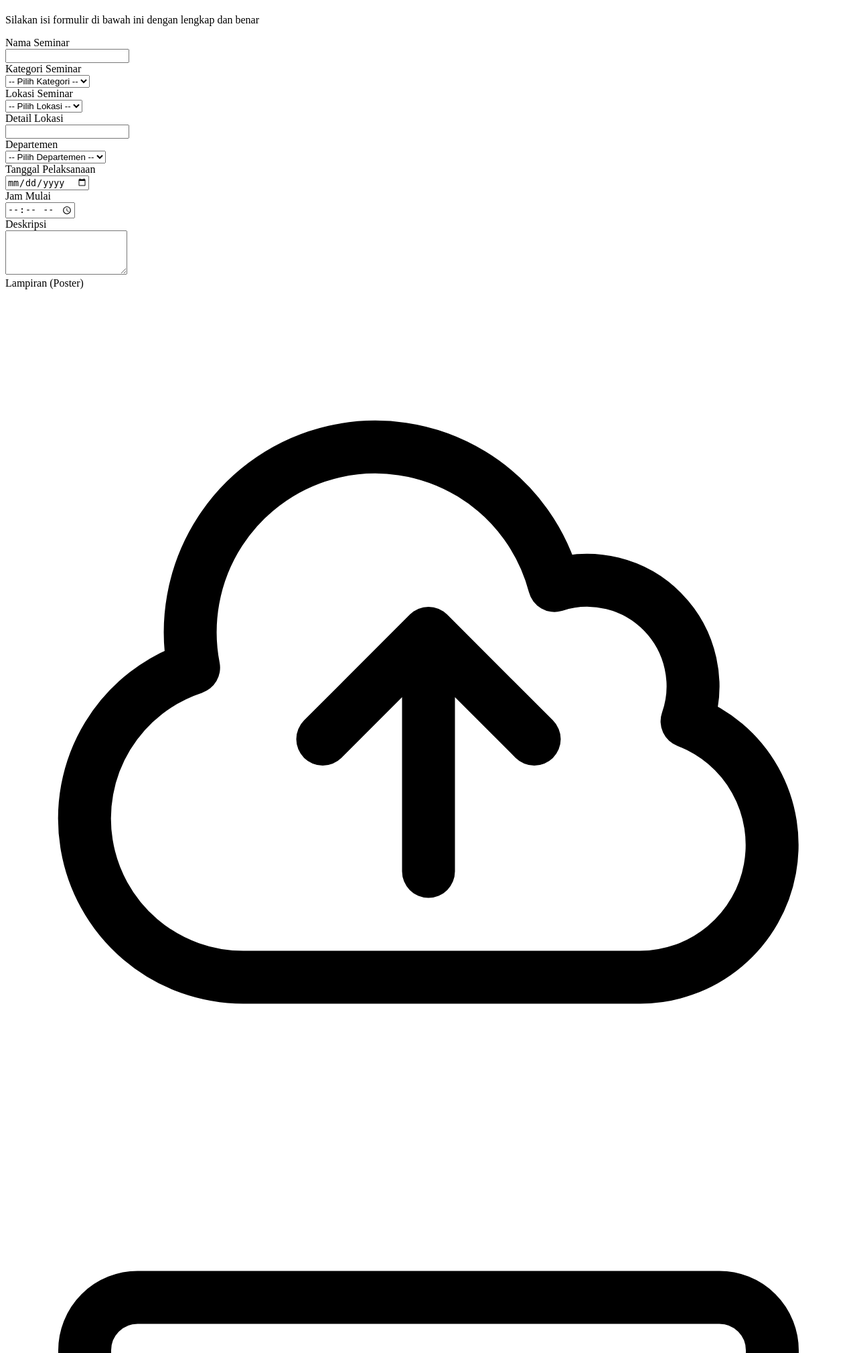
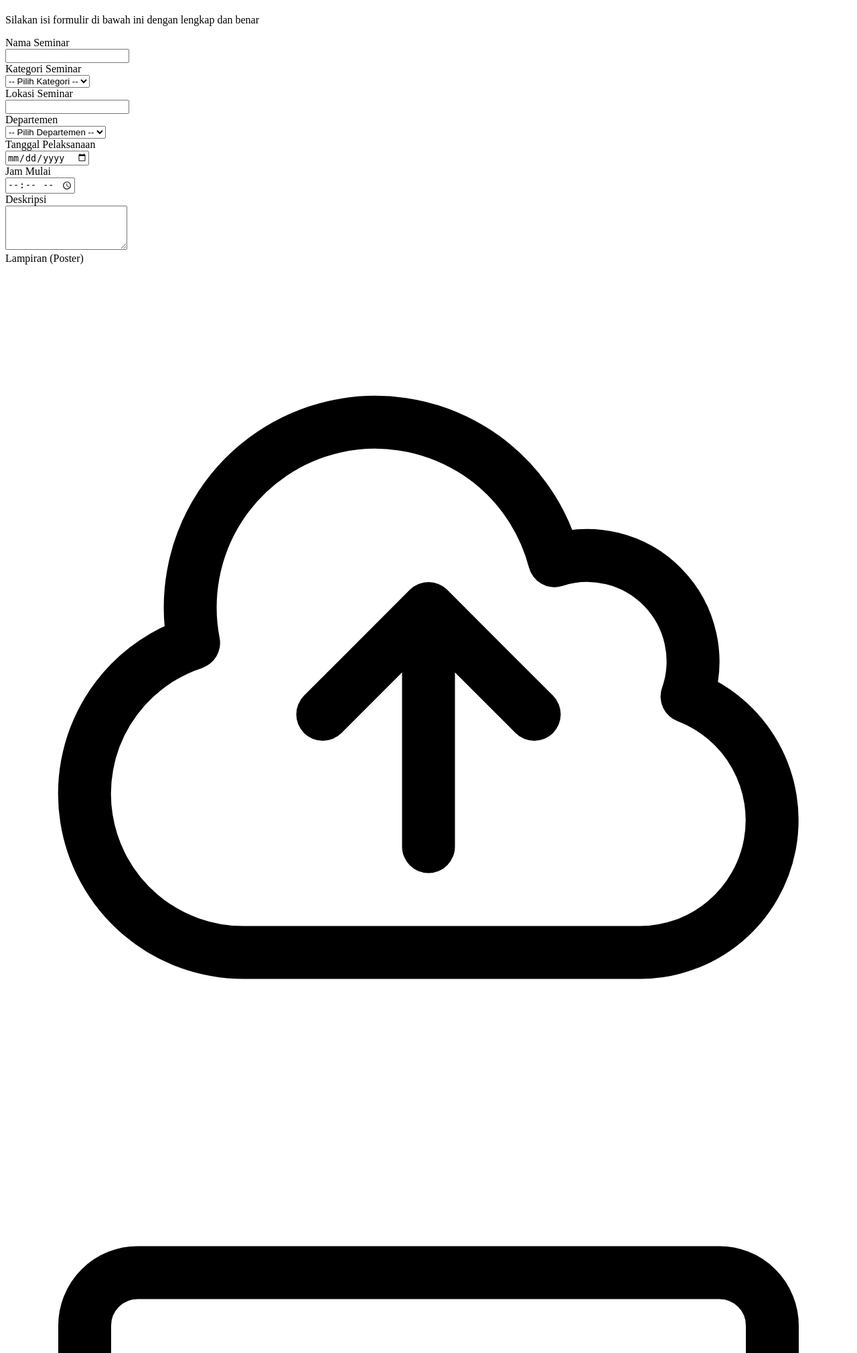
Before and after one commit to Anjaszz/seminar-ku, a CodeIgniter app: the page made by application/views/seminar/seminar_form.php in a window 1280 px wide. Shown: the top 2020 px of the page at 67% size. Run offline with CodeIgniter, Linux system fonts and the light colour scheme; data that the repository does not hold is empty; some libraries are stand-ins or nearby versions.

Commit message:
update lokasi belum jadi

```diff
--- a/application/views/seminar/seminar_form.php
+++ b/application/views/seminar/seminar_form.php
@@ -4,7 +4,6 @@
     <meta charset="UTF-8">
     <meta name="viewport" content="width=device-width, initial-scale=1.0">
     <title><?= $title; ?></title>
-    <!-- Add SweetAlert2 -->
     <script src="https://cdn.jsdelivr.net/npm/sweetalert2@11"></script>
 </head>
 <body class="bg-gray-50">
@@ -26,13 +25,11 @@
     <?php endif; ?>
 
     <div class="max-w-3xl mx-auto px-4 py-8">
-        <!-- Header Section -->
         <div class="mb-8">
             <h1 class="text-2xl font-bold text-gray-900 text-center"><?= $title; ?></h1>
             <p class="mt-2 text-center text-gray-600">Silakan isi formulir di bawah ini dengan lengkap dan benar</p>
         </div>
 
-        <!-- Form Card -->
         <div class="bg-white shadow rounded-lg p-6">
             <form action="<?= isset($seminar['id_seminar']) ? base_url('seminar/updateaction') : base_url('seminar/addaction'); ?>" method="post" enctype="multipart/form-data" class="space-y-6">
 
@@ -79,32 +76,19 @@
 
                 <!-- Lokasi Seminar -->
                 <div>
-                    <label for="id_lokasi" class="block text-sm font-medium text-gray-700">Lokasi Seminar</label>
-                    <div class="mt-1">
-                        <select name="id_lokasi" id="id_lokasi"
+                    <label for="lokasi" class="block text-sm font-medium text-gray-700">Lokasi Seminar</label>
+                    <div class="mt-1 relative">
+                        <input type="text" name="lokasi" id="lokasi"
+                               value="<?= isset($seminar['lokasi']) ? $seminar['lokasi'] : set_value('lokasi'); ?>"
                                class="px-4 py-2 block w-full border-2 rounded-md border-gray-300 shadow-sm focus:ring-blue-500 focus:border-blue-500 sm:text-sm"
-                                required>
-                            <option value="">-- Pilih Lokasi --</option>
-                            <?php foreach ($lokasi_seminar as $lokasi): ?>
-                                <option value="<?= $lokasi['id_lokasi']; ?>"
-                                        <?= (isset($seminar['id_lokasi']) && $seminar['id_lokasi'] == $lokasi['id_lokasi']) || set_value('id_lokasi') == $lokasi['id_lokasi'] ? 'selected' : ''; ?>>
-                                    <?= $lokasi['nama_provinsi']; ?>
-                                </option>
-                            <?php endforeach; ?>
-                        </select>
+                               required autocomplete="off">
+                        <div id="suggestions" class="absolute z-10 bg-white border border-gray-300 w-full mt-1 hidden"></div>
                     </div>
                 </div>
 
-                <!-- Detail Lokasi -->
-                <div>
-                    <label for="lokasi" class="block text-sm font-medium text-gray-700">Detail Lokasi</label>
-                    <div class="mt-1">
-                        <input type="text" name="lokasi" id="lokasi"
-                               value="<?= isset($seminar['lokasi']) ? $seminar['lokasi'] : set_value('lokasi'); ?>"
-                               class="px-4 py-2 block w-full border-2 rounded-md border-gray-300 shadow-sm focus:ring-blue-500 focus:border-blue-500 sm:text-sm"
-                               required>
-                    </div>
-                </div>
+                <!-- Hidden Fields for Latitude and Longitude -->
+                <input type="hidden" name="latitude" id="latitude">
+                <input type="hidden" name="longitude" id="longitude">
 
                 <!-- Departemen -->
                 <div>
@@ -160,40 +144,27 @@
                 </div>
 
                 <!-- Lampiran -->
-<!-- Lampiran -->
                 <div>
-    <label for="lampiran" class="block text-sm font-medium text-gray-700 mb-2">
-        Lampiran (Poster)
-    </label>
+                    <label for="lampiran" class="block text-sm font-medium text-gray-700 mb-2">Lampiran (Poster)</label>
                     <div class="mt-1 relative border-2 border-dashed border-gray-300 rounded-lg p-6 hover:bg-gray-50 hover:border-blue-400 transition-all">
                         <div class="flex flex-col items-center">
-            <!-- Icon Upload Cloud dari Heroicons -->
                             <svg xmlns="http://www.w3.org/2000/svg" fill="none" viewBox="0 0 24 24" stroke-width="1.5" stroke="currentColor" class="w-16 h-16 text-blue-500 mb-3">
                                 <path stroke-linecap="round" stroke-linejoin="round" d="M12 16.5V9.75m0 0l3 3m-3-3l-3 3M6.75 19.5a4.5 4.5 0 01-1.41-8.775 5.25 5.25 0 0110.233-2.33 3 3 0 013.758 3.848A3.752 3.752 0 0118 19.5H6.75z" />
                             </svg>
-
-            <!-- Icon Image -->
                             <div class="flex items-center gap-2 text-blue-600 mb-2">
                                 <svg xmlns="http://www.w3.org/2000/svg" fill="none" viewBox="0 0 24 24" stroke-width="1.5" stroke="currentColor" class="w-4 h-4">
                                     <path stroke-linecap="round" stroke-linejoin="round" d="M2.25 15.75l5.159-5.159a2.25 2.25 0 013.182 0l5.159 5.159m-1.5-1.5l1.409-1.409a2.25 2.25 0 013.182 0l2.909 2.909m-18 3.75h16.5a1.5 1.5 0 001.5-1.5V6a1.5 1.5 0 00-1.5-1.5H3.75A1.5 1.5 0 002.25 6v12a1.5 1.5 0 001.5 1.5zm10.5-11.25h.008v.008h-.008V8.25zm.375 0a.375.375 0 11-.75 0 .375.375 0 01.75 0z" />
                                 </svg>
-                <span class="text-sm">Image files only</span>
+                                <span class="text-sm">Hanya file gambar</span>
                             </div>
-
-            <p class="text-sm text-gray-600 mb-1">Drag and drop your file here or</p>
-            <label for="lampiran" class="cursor-pointer text-blue-600 font-medium hover:underline">
-                browse to upload
-            </label>
-            <input type="file" name="lampiran" id="lampiran" accept="image/*"
-                class="hidden"
-                onchange="previewImage(this)"
-                <?= !isset($seminar['id_seminar']) ? 'required' : ''; ?>>
+                            <p class="text-sm text-gray-600 mb-1">Seret dan lepas file Anda di sini atau</p>
+                            <label for="lampiran" class="cursor-pointer text-blue-600 font-medium hover:underline">telusuri untuk mengunggah</label>
+                            <input type="file" name="lampiran" id="lampiran" accept="image/*" class="hidden" onchange="previewImage(this)" <?= !isset($seminar['id_seminar']) ? 'required' : ''; ?>>
                         </div>
                     </div>
 
-    <!-- Preview untuk file yang baru diupload -->
                     <div id="imagePreview" class="mt-3 hidden">
-        <p class="text-sm text-gray-600 mb-2">Preview:</p>
+                        <p class="text-sm text-gray-600 mb-2">Prabaca:</p>
                         <img id="preview" src="#" alt="Preview" class="w-48 h-auto rounded-lg border border-gray-200">
                     </div>
 
@@ -206,21 +177,15 @@
                                 <span>File saat ini:</span>
                                 <span class="font-medium text-gray-700"><?= $seminar['lampiran']; ?></span>
                             </div>
-            <img src="<?= base_url('uploads/poster/' . $seminar['lampiran']) ?>"
-                 alt="Current poster"
-                 class="w-48 h-auto rounded-lg border border-gray-200">
+                            <img src="<?= base_url('uploads/poster/' . $seminar['lampiran']) ?>" alt="Poster saat ini" class="w-48 h-auto rounded-lg border border-gray-200">
                         </div>
                     <?php endif; ?>
                 </div>
 
-
-
-
-                <!-- Submit Button -->
+                <!-- Tombol Kirim -->
                 <div class="pt-4">
-                    <button type="submit"
-                            class="w-full inline-flex justify-center py-2 px-4 border border-transparent shadow-sm text-sm font-medium rounded-md text-white bg-blue-600 hover:bg-blue-700 focus:outline-none focus:ring-2 focus:ring-offset-2 focus:ring-blue-500">
-                        <?= isset($seminar['id_seminar']) ? 'Update Seminar' : 'Simpan Seminar'; ?>
+                    <button type="submit" class="w-full inline-flex justify-center py-2 px-4 border border-transparent shadow-sm text-sm font-medium rounded-md text-white bg-blue-600 hover:bg-blue-700 focus:outline-none focus:ring-2 focus:ring-offset-2 focus:ring-blue-500">
+                        <?= isset($seminar['id_seminar']) ? 'Perbarui Seminar' : 'Simpan Seminar'; ?>
                     </button>
                 </div>
             </form>
@@ -228,59 +193,45 @@
     </div>
 
     <script>
-        // Form validation and preview handlers
-        document.addEventListener('DOMContentLoaded', function() {
-            // File input preview
-            const fileInput = document.getElementById('lampiran');
-            fileInput.addEventListener('change', function() {
-                const file = this.files[0];
-                if (file) {
-                    if (file.size > 2 * 1024 * 1024) { // 2MB limit
-                        Swal.fire({
-                            icon: 'error',
-                            title: 'File terlalu besar',
-                            text: 'Ukuran file tidak boleh lebih dari 2MB'
+        // Nominatim API untuk saran lokasi
+        document.getElementById('lokasi').addEventListener('input', function() {
+            const query = this.value;
+            const suggestions = document.getElementById('suggestions');
+            suggestions.innerHTML = ''; // Bersihkan saran sebelumnya
+            if (query.length > 2) {
+                fetch(`https://nominatim.openstreetmap.org/search?format=json&q=${encodeURIComponent(query)}&accept-language=id`)
+                    .then(response => response.json())
+                    .then(data => {
+                        if (data.length > 0) {
+                            suggestions.classList.remove('hidden');
+                            data.forEach(location => {
+                                // Memfilter lokasi untuk hanya yang ada di Indonesia
+                                if (location.display_name.includes('Indonesia')) {
+                                    const suggestionItem = document.createElement('div');
+                                    suggestionItem.textContent = location.display_name;
+                                    suggestionItem.classList.add('suggestion-item', 'cursor-pointer', 'p-2', 'hover:bg-gray-200');
+                                    suggestionItem.onclick = function() {
+                                        document.getElementById('lokasi').value = location.display_name;
+                                        document.getElementById('latitude').value = location.lat;
+                                        document.getElementById('longitude').value = location.lon;
+                                        suggestions.classList.add('hidden');
+                                    };
+                                    suggestions.appendChild(suggestionItem);
+                                }
                             });
-                        this.value = '';
-                    } else if (!file.type.match('image.*')) {
-                        Swal.fire({
-                            icon: 'error',
-                            title: 'Format file tidak sesuai',
-                            text: 'Hanya file gambar yang diperbolehkan'
+                        } else {
+                            suggestions.classList.add('hidden');
+                        }
+                    })
+                    .catch(error => {
+                        console.error('Error fetching location data:', error);
                     });
-                        this.value = '';
-                    }
+            } else {
+                suggestions.classList.add('hidden');
             }
         });
 
-            // Form submission handler
-            const form = document.querySelector('form');
-            form.addEventListener('submit', function(e) {
-                const requiredFields = form.querySelectorAll('[required]');
-                let isValid = true;
-
-                requiredFields.forEach(field => {
-                    if (!field.value) {
-                        isValid = false;
-                        field.classList.add('border-red-300');
-                    } else {
-                        field.classList.remove('border-red-300');
-                    }
-                });
-
-                if (!isValid) {
-                    e.preventDefault();
-                    Swal.fire({
-                        icon: 'error',
-                        title: 'Formulir belum lengkap',
-                        text: 'Silakan isi semua field yang wajib diisi'
-                    });
-                }
-            });
-        });
-
-
-
+        // Prabaca file input
         function previewImage(input) {
             const preview = document.getElementById('preview');
             const previewContainer = document.getElementById('imagePreview');
@@ -299,44 +250,6 @@ function previewImage(input) {
                 previewContainer.classList.add('hidden');
             }
         }
-
-// Tambahkan fungsi drag and drop
-const dropArea = document.querySelector('.border-dashed');
-['dragenter', 'dragover', 'dragleave', 'drop'].forEach(eventName => {
-    dropArea.addEventListener(eventName, preventDefaults, false);
-});
-
-function preventDefaults (e) {
-    e.preventDefault();
-    e.stopPropagation();
-}
-
-['dragenter', 'dragover'].forEach(eventName => {
-    dropArea.addEventListener(eventName, highlight, false);
-});
-
-['dragleave', 'drop'].forEach(eventName => {
-    dropArea.addEventListener(eventName, unhighlight, false);
-});
-
-function highlight(e) {
-    dropArea.classList.add('border-blue-500', 'bg-blue-50');
-}
-
-function unhighlight(e) {
-    dropArea.classList.remove('border-blue-500', 'bg-blue-50');
-}
-
-dropArea.addEventListener('drop', handleDrop, false);
-
-function handleDrop(e) {
-    const dt = e.dataTransfer;
-    const files = dt.files;
-    const input = document.getElementById('lampiran');
-
-    input.files = files;
-    previewImage(input);
-}
     </script>
 </body>
 </html>
```
Also changed, not shown: application/controllers/Seminar.php (+7 -13 lines). Lines whose indentation alone changed are shown as unchanged.
